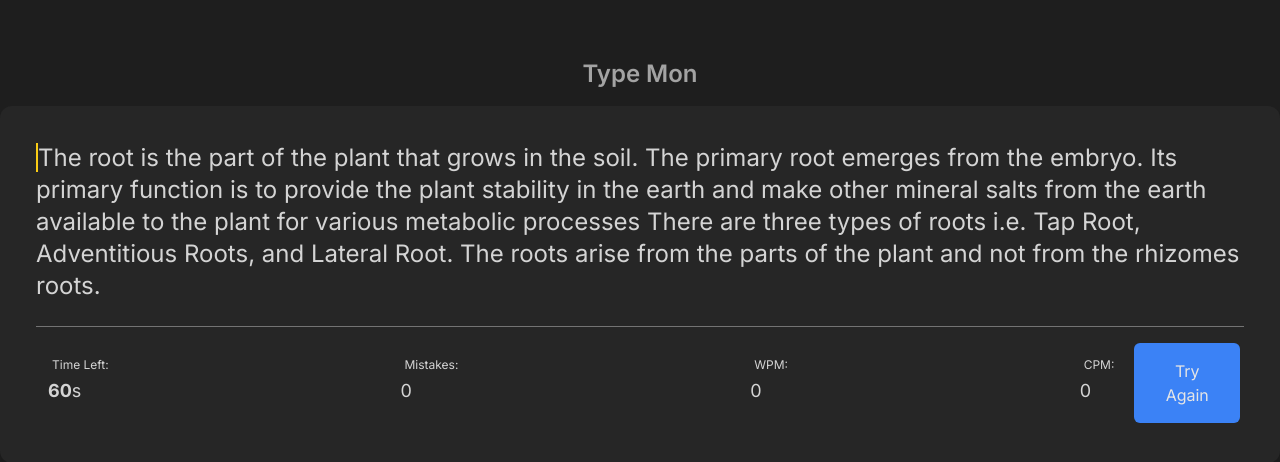
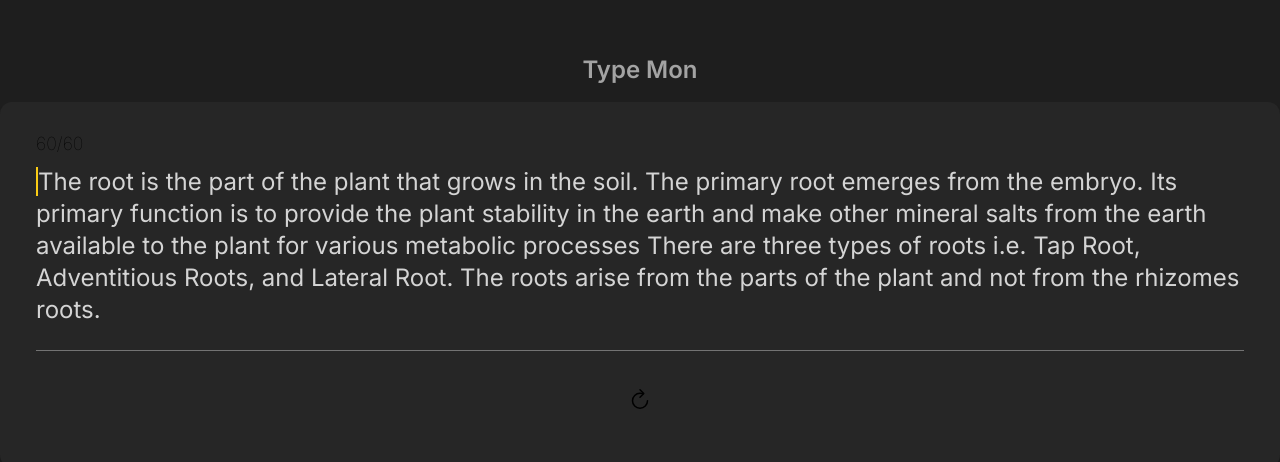
Before and after one commit to OthyTenk/type-mon, a Next.js app: page / in a window 1280 px wide. Shown: the part 148-610 px from the top of the page. Built offline with nearby package versions, Linux system fonts and the light colour scheme.

Commit message:
fix: some logic movis hooks and changes typing, preview components

```diff
--- a/app/components/Preview.tsx
+++ b/app/components/Preview.tsx
@@ -1,55 +1,25 @@
 "use client"
 
 import { FC, ReactElement } from "react"
+import { IoRefresh } from "react-icons/io5"
 
 interface IPreviewProps {
   typingText: string | ReactElement[]
-  timeLeft: number
-  WPM: number
-  CPM: number
-  mistakes: number
   onTryAgain: () => void
 }
 
-const Preview: FC<IPreviewProps> = ({
-  typingText,
-  timeLeft,
-  WPM,
-  CPM,
-  mistakes,
-  onTryAgain,
-}) => {
+const Preview: FC<IPreviewProps> = ({ typingText, onTryAgain }) => {
   return (
     <div className="p-2">
       <div className="border-b-neutral-500 border-b pb-6 text-2xl text-neutral-300">
         <p>{typingText}</p>
       </div>
 
-      <div className="flex flex-col md:flex-row justify-between items-center mt-1 text-[#d4d4d4]">
-        <ul className="flex w-full justify-between items-center m-0 md:w-[calc(100% - 120px)] list-none">
-          <li className="my-0 mx-3">
-            <p className="m-1 text-xs">Time Left:</p>
-            <span className="text-lg">
-              <b>{timeLeft}</b>s
-            </span>
-          </li>
-          <li className="my-0 mx-3">
-            <p className="m-1 text-xs">Mistakes:</p>
-            <span className="text-lg">{mistakes}</span>
-          </li>
-          <li className="my-0 mx-3">
-            <p className="m-1 text-xs">WPM:</p>
-            <span className="text-lg">{WPM}</span>
-          </li>
-          <li className="my-0 mx-3">
-            <p className="m-1 text-xs">CPM:</p>
-            <span className="text-lg">{CPM}</span>
-          </li>
-        </ul>
+      <div className="flex items-center mt-4 justify-center">
         <button
           onClick={onTryAgain}
-          className="mt-3 w-full md:w-auto py-4 px-5 outline-none border-blue-300 cursor-pointer m-1 rounded-md text-neutral-200 transition duration-75 bg-blue-500 hover:bg-blue-600">
-          Try Again
+          className="p-4 outline-none cursor-pointer m-1 rounded-full hover:bg-neutral-700">
+          <IoRefresh size={24} />
         </button>
       </div>
     </div>
--- a/app/components/Typing.tsx
+++ b/app/components/Typing.tsx
@@ -12,6 +12,7 @@ import {
 import useTypingResultModal from "../hooks/useTypingResultModal"
 import { countCorrectCharacters } from "../utils"
 import Preview from "./Preview"
+import useResultStatistic from "../hooks/useResultStatistic"
 
 const Typing = () => {
   const inputRef = useRef<HTMLInputElement>(null)
@@ -29,15 +30,13 @@ const Typing = () => {
 
   const [typingText, setTypingText] = useState<string | ReactElement[]>("")
   const [inpFieldValue, setInpFieldValue] = useState("")
-  const maxTime = 60
-  const [timeLeft, setTimeLeft] = useState(maxTime)
+  const stat = useResultStatistic()
+  stat.maxTime = 60
+
+  const [timeLeft, setTimeLeft] = useState(stat.maxTime)
   const [charIndex, setCharIndex] = useState(0)
-  const [mistakes, setMistakes] = useState(0)
   const [isTyping, setIsTyping] = useState(false)
-  const [WPM, setWPM] = useState(0)
-  const [CPM, setCPM] = useState(0)
   const typingResultModal = useTypingResultModal()
-  // const textInput = useAutoFocus()
 
   const [currentTextIndex, setCurrentTextIndex] = useState(0)
   const CurrentPositionStyle = "border-l-2 border-yellow-400"
@@ -58,7 +57,6 @@ const Typing = () => {
     setTypingText(content)
     setInpFieldValue("")
     setCharIndex(0)
-    setMistakes(0)
     setIsTyping(false)
   }, [paragraphs])
 
@@ -96,17 +94,16 @@ const Typing = () => {
   }, [loadParagraph])
 
   useEffect(() => {
-    let cpm = (charIndex - mistakes) * (60 / (maxTime - timeLeft))
+    let cpm = (charIndex - stat.mistakes) * (60 / (stat.maxTime - timeLeft))
     cpm = cpm < 0 || !cpm || cpm === Infinity ? 0 : cpm
-    setCPM(Math.round(cpm))
+    stat.CPM = Math.round(cpm)
 
     let wpm = Math.round(
-      ((charIndex - mistakes) / 5 / (maxTime - timeLeft)) * 60
+      ((charIndex - stat.mistakes) / 5 / (stat.maxTime - timeLeft)) * 60
     )
-
     wpm = wpm < 0 || !wpm || wpm === Infinity ? 0 : wpm
-    setWPM(wpm)
-  }, [timeLeft, charIndex, mistakes])
+    stat.WPM = wpm
+  }, [timeLeft, charIndex, stat])
 
   useEffect(() => {
     let interval: string | number | NodeJS.Timeout | undefined = undefined
@@ -128,13 +125,10 @@ const Typing = () => {
 
   const onTryAgain = () => {
     setIsTyping(false)
-    setTimeLeft(maxTime)
+    setTimeLeft(stat.maxTime)
     setCharIndex(0)
-    setMistakes(0)
     setTypingText("")
-    setCPM(0)
-    setWPM(0)
-
+    stat.setValues
     loadParagraph()
   }
 
@@ -155,10 +149,8 @@ const Typing = () => {
       paragraphs[currentTextIndex],
       inpFieldValue
     )
-    setMistakes(temp)
 
-    // console.log(temp);
-
+    stat.mistakes = temp
     setInpFieldValue(e.target.value)
   }
 
@@ -180,14 +172,11 @@ const Typing = () => {
           />
 
           {/* Render the Preview child component */}
-          <Preview
-            typingText={typingText}
-            timeLeft={timeLeft}
-            mistakes={mistakes}
-            WPM={WPM}
-            CPM={CPM}
-            onTryAgain={onTryAgain}
-          />
+          <div className="text-lg ml-2 font-thin">
+            {timeLeft}/{stat.maxTime}
+          </div>
+
+          <Preview typingText={typingText} onTryAgain={onTryAgain} />
         </div>
       </div>
     </>
--- a/app/components/modals/TypingResultModal.tsx
+++ b/app/components/modals/TypingResultModal.tsx
@@ -3,17 +3,42 @@
 import useTypingResultModal from "@/app/hooks/useTypingResultModal"
 import React from "react"
 import Modal from "./Modal"
+import useResultStatistic from "@/app/hooks/useResultStatistic"
 
 const TypingResultModal = () => {
   const typingResultModal = useTypingResultModal()
+  const resultStatistic = useResultStatistic()
 
-  const bodyContent = <div>body content</div>
+  const bodyContent = (
+    <div>
+      <ul className="flex w-full justify-between items-center m-0 md:w-[calc(100% - 120px)] list-none">
+        <li className="my-0 mx-3">
+          <p className="m-1 text-xs">Time Left:</p>
+          <span className="text-lg">
+            <b>{resultStatistic.maxTime}</b>s
+          </span>
+        </li>
+        <li className="my-0 mx-3">
+          <p className="m-1 text-xs">Mistakes:</p>
+          <span className="text-lg">{resultStatistic.mistakes}</span>
+        </li>
+        <li className="my-0 mx-3">
+          <p className="m-1 text-xs">WPM:</p>
+          <span className="text-lg">{resultStatistic.WPM}</span>
+        </li>
+        <li className="my-0 mx-3">
+          <p className="m-1 text-xs">CPM:</p>
+          <span className="text-lg">{resultStatistic.CPM}</span>
+        </li>
+      </ul>
+    </div>
+  )
 
   return (
     <Modal
-      title="Resuklt"
-      actionLabel="Ok"
-      onSubmit={() => {}}
+      title="Typing result"
+      actionLabel="OK"
+      onSubmit={typingResultModal.onClose}
       onClose={typingResultModal.onClose}
       isOpen={typingResultModal.isOpen}
       body={bodyContent}
--- /dev/null
+++ b/app/hooks/useResultStatistic.ts
@@ -0,0 +1,20 @@
+import { create } from "zustand"
+
+interface IResultStatisticStore {
+  CPM: number
+  WPM: number
+  mistakes: number
+  maxTime: number
+  setValues: { cpm?: number; wpm?: number; mistakes?: number; maxTime?: number }
+}
+
+const useResultStatistic = create<IResultStatisticStore>((set) => ({
+  CPM: 0,
+  WPM: 0,
+  mistakes: 0,
+  maxTime: 0,
+  setValues: ({ cpm = 0, wpm = 0, mistakes = 0, maxTime = 0 }) =>
+    set({ CPM: cpm, WPM: wpm, mistakes: mistakes, maxTime: maxTime }),
+}))
+
+export default useResultStatistic
--- a/app/utils.ts
+++ b/app/utils.ts
@@ -1,10 +1,3 @@
-export const words = (c: number) => c / 5
-
-export const minutes = (s: number) => s / 60
-
-export const wpm = (c: number, s: number) =>
-  Math.round(words(c) / minutes(s)) || 0
-
 export const countCorrectCharacters = (text: string, input: string) => {
   const tc = text.replace(" ", "")
   const ic = input.replace(" ", "")
```
